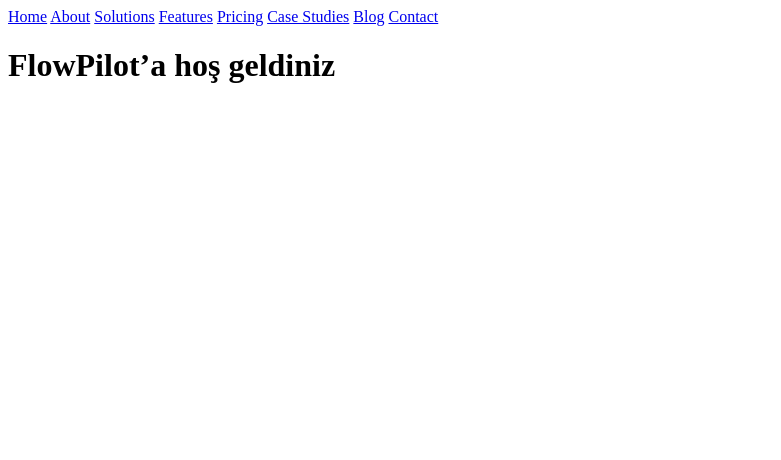
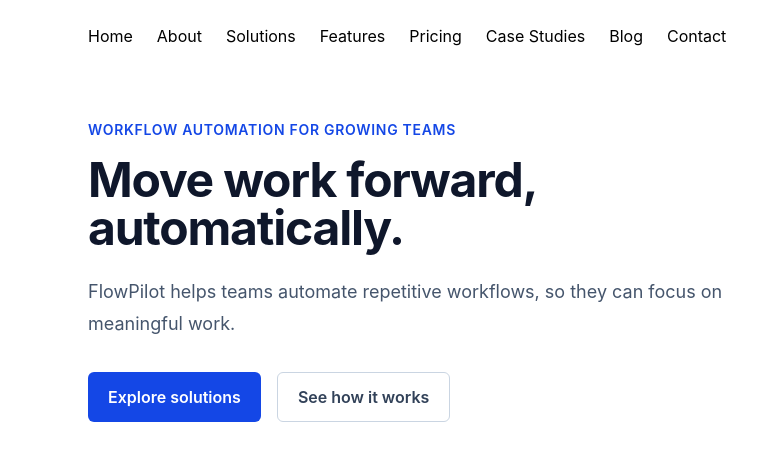
Before and after one commit to Mediasaur/FlowPilot, an Astro site: page / in a window 1280 px wide. Shown: the whole page, without its empty margins (0-781 px from the left). Built offline with nearby package versions, Linux system fonts and the light colour scheme; Astro itself is replaced by a stand-in of ours.

Commit message:
Add Tailwind and style homepage

```diff
--- a/astro.config.mjs
+++ b/astro.config.mjs
@@ -1,5 +1,10 @@
 // @ts-check
 import { defineConfig } from 'astro/config';
+import tailwindcss from '@tailwindcss/vite';
 
 // https://astro.build/config
-export default defineConfig({});
+export default defineConfig({
+  vite: {
+    plugins: [tailwindcss()],
+  },
+});
--- a/package.json
+++ b/package.json
@@ -12,6 +12,8 @@
     "astro": "astro"
   },
   "dependencies": {
-    "astro": "^7.4.12"
+    "@tailwindcss/vite": "^4.3.5",
+    "astro": "^7.4.12",
+    "tailwindcss": "^4.3.5"
   }
 }
--- a/src/components/Header.astro
+++ b/src/components/Header.astro
@@ -1,5 +1,5 @@
-<header>
-  <nav aria-label="Main navigation">
+<header class="py-6">
+  <nav class="max-w-6xl mx-auto flex flex-wrap px-6 gap-6" aria-label="Main navigation">
     <a href="/">Home</a>
     <a href="/about">About</a>
     <a href="/solutions">Solutions</a>
--- a/src/layouts/Layout.astro
+++ b/src/layouts/Layout.astro
@@ -1,6 +1,7 @@
 ---
 const { title } = Astro.props;
 import Header from '../components/Header.astro';
+import '../styles/global.css';
 ---
 
 <!doctype html>
@@ -13,7 +14,7 @@ import Header from '../components/Header.astro';
   <body>
 
     <Header />
-    <main>
+    <main class="max-w-6xl mx-auto px-6 py-12">
       <slot />
     </main>
   </body>
--- a/src/pages/index.astro
+++ b/src/pages/index.astro
@@ -1,11 +1,17 @@
 ---
 
-const pageTitle = 'FlowPilot’a hoş geldiniz';
+const pageTitle = 'Move work forward, automatically.';
 
 import Layout from '../layouts/Layout.astro';
 
 ---
 
 <Layout title="FlowPilot | Home">
-  <h1>{pageTitle}</h1>
+  <div class="text-sm font-semibold uppercase tracking-wider text-blue-700">Workflow Automation For Growing Teams</div>
+  <h1 class="mt-4 max-w-3xl text-5xl font-bold tracking-tight text-slate-900">{pageTitle}</h1>
+  <p class="mt-6 max-w-2xl text-lg leading-8 text-slate-600">FlowPilot helps teams automate repetitive workflows, so they can focus on meaningful work.</p>
+  <div class="mt-8 flex flex-wrap gap-4">
+    <a class="inline-flex items-center justify-center rounded-md bg-blue-700 px-5 py-3 font-semibold text-white hover:bg-blue-800" href="/solutions">Explore solutions</a>
+    <a class="inline-flex items-center justify-center rounded-md border border-slate-300 px-5 py-3 font-semibold text-slate-700 hover:bg-slate-50" href="/features">See how it works</a>
+  </div>
 </Layout>
--- a/src/pages/solutions/[slug].astro
+++ b/src/pages/solutions/[slug].astro
@@ -1,4 +1,5 @@
 ---
+import Layout from '../../layouts/Layout.astro';
 import { getSolutions } from '../../lib/webflow';
 
 
@@ -26,5 +27,9 @@ const props = Astro.props;
 
 ---
 
-<h1>{props.name}</h1>
-<p>{props.summary}</p>
+<Layout title={ props.name + ' | Solutions'}>
+
+  <h1 class="text-3xl font-bold">{props.name}</h1>
+  <p>{props.summary}</p>
+
+</Layout>
--- /dev/null
+++ b/src/styles/global.css
@@ -0,0 +1 @@
+@import "tailwindcss";
```
Also changed, not shown: 1 other file.
